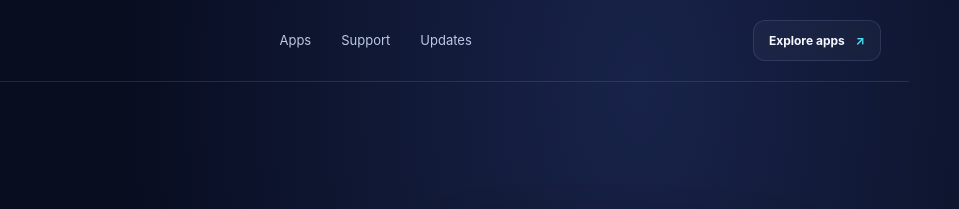
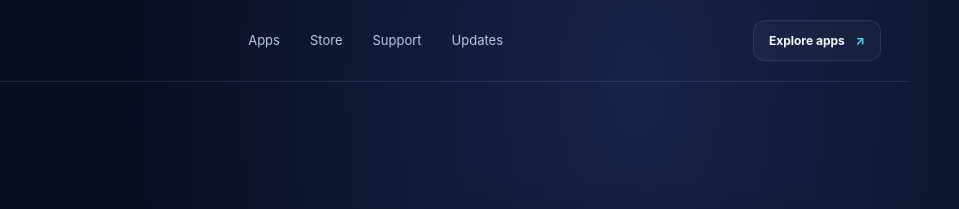
Before and after one commit to EarnPlayApps/EarnPlayApps-Website, a plain HTML site: page index.html in a window 1280 px wide. Shown: the top 209 px of the page, 321-1280 px from the left. Drawn offline with Linux system fonts and the light colour scheme.

Commit message:
Add Store navigation to homepage

```diff
--- a/index.html
+++ b/index.html
@@ -1,6 +1,6 @@
 <!doctype html>
 <html lang="en"><head><meta charset="utf-8"><meta name="viewport" content="width=device-width,initial-scale=1"><meta name="theme-color" content="#080d20"><meta name="description" content="EarnPlayApps is an independent software studio building useful, innovative and user-friendly mobile apps and digital solutions for users worldwide."><title>EarnPlayApps — Apps that make life easier</title><link rel="stylesheet" href="assets/style.css"></head>
-<body><header class="topbar"><a class="brand" href="index.html"><span class="brand-mark">E</span><span>EarnPlay<span class="accent">Apps</span><small>Independent software studio</small></span></a><nav><a href="#apps">Apps</a><a href="support.html">Support</a><a href="updates.html">Updates</a></nav><a class="top-cta" href="#apps">Explore apps <span>↗</span></a></header>
+<body><header class="topbar"><a class="brand" href="index.html"><span class="brand-mark">E</span><span>EarnPlay<span class="accent">Apps</span><small>Independent software studio</small></span></a><nav><a href="#apps">Apps</a><a href="store.html">Store</a><a href="support.html">Support</a><a href="updates.html">Updates</a></nav><a class="top-cta" href="#apps">Explore apps <span>↗</span></a></header>
 <main><section class="hero"><div class="hero-copy"><div class="eyebrow"><i></i> BUILT FOR EVERYDAY PROGRESS</div><h1>Simple tools.<br><span>Smarter everyday.</span></h1><p>EarnPlayApps is an independent software studio focused on building useful, innovative and user-friendly mobile applications and digital solutions for users worldwide.</p><div class="hero-actions"><a class="button primary" href="#apps">Explore our apps <span>→</span></a><a class="button secondary" href="support.html">Get support</a></div><div class="trust-row"><span><b>01</b> Thoughtful design</span><span><b>02</b> Made for mobile</span><span><b>03</b> Always improving</span></div></div><div class="hero-visual"><div class="orb orb-a"></div><div class="orb orb-b"></div><div class="glass-panel"><div class="panel-top"><span class="live-dot"></span> EARNPLAYAPPS / STUDIO</div><div class="panel-title">Your next<br><strong>useful app.</strong></div><div class="panel-line"></div><div class="mini-apps"><div class="mini-icon purple">AC</div><div><b>All Convert</b><small>File conversion made simple</small></div><span class="arrow">↗</span></div><div class="mini-apps"><div class="mini-icon orange">QR</div><div><b>QR Scanner</b><small>Scan in a moment</small></div><span class="arrow">↗</span></div><div class="mini-apps"><div class="mini-icon blue">EC</div><div><b>E-Calculator</b><small>Everyday calculations</small></div><span class="arrow">↗</span></div></div></div></section>
 <section class="section" id="apps"><div class="section-heading"><div><div class="eyebrow">OUR PRODUCTS</div><h2>Explore the apps</h2><p>Useful tools, thoughtfully made for your everyday workflow.</p></div><span class="count">03 PROJECTS</span></div><div id="app-grid" class="app-grid"></div></section>
 <section class="banner"><div><div class="eyebrow">HAVE AN IDEA OR NEED HELP?</div><h2>We're building what's next.</h2><p>Follow product updates or get in touch with the EarnPlayApps team.</p></div><a class="button primary" href="support.html">Contact support <span>→</span></a></section></main>
```
